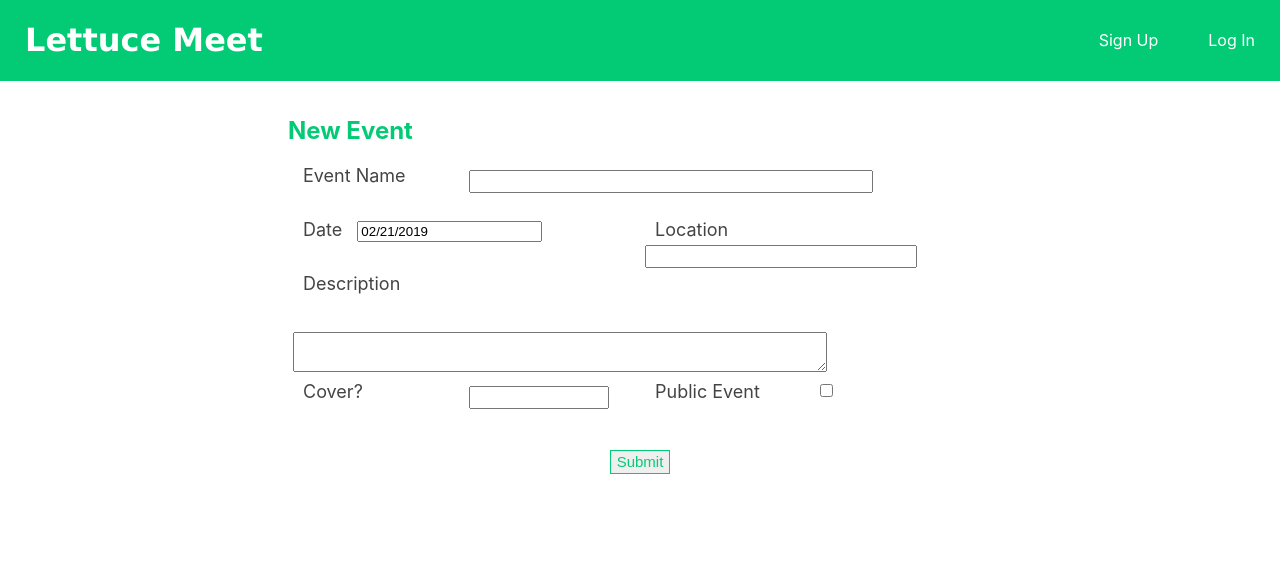
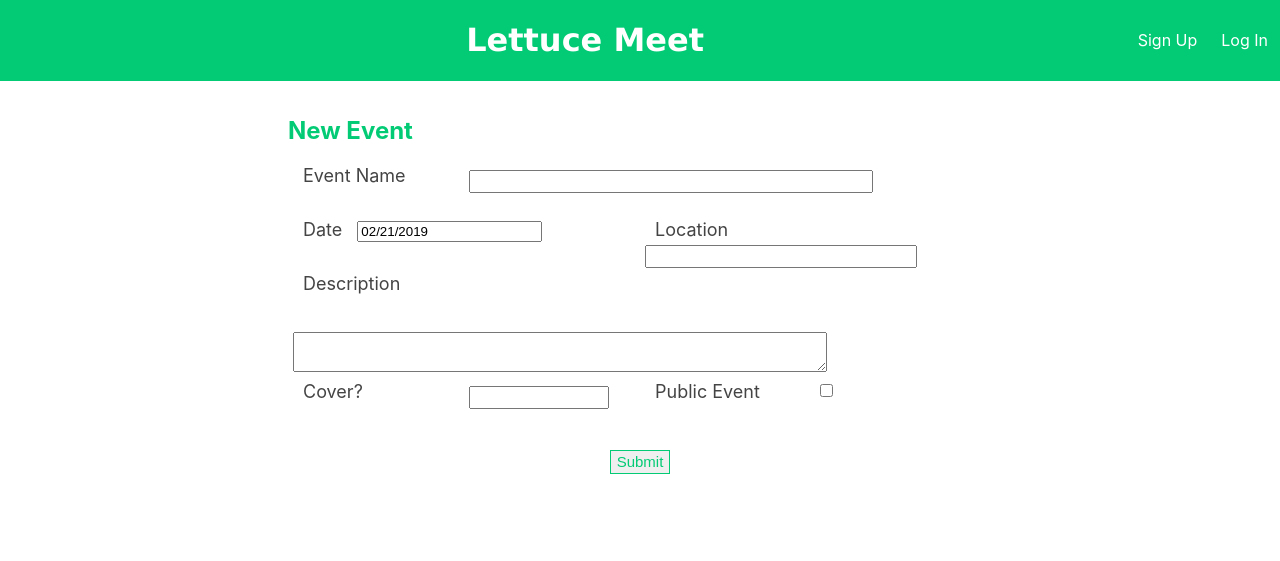
Before and after one commit to zukululu/MERN_EventCalendar_FrontEnd, a React app in the folder mern-calendar-app/: page /create in a window 1280 px wide. Built offline with nearby package versions, Linux system fonts and the light colour scheme; a web font is replaced by a local one.

Commit message:
Revert "wtf?"
This reverts commit 643588984778add0b45fc47f913843e16175fbb1.

```diff
--- a/mern-calendar-app/src/components/App/App.js
+++ b/mern-calendar-app/src/components/App/App.js
@@ -1,5 +1,5 @@
 import React, { Component } from 'react';
-import { Route, Switch, Redirect } from 'react-router-dom';
+import { Route, Switch } from 'react-router-dom';
 import axios from 'axios';
 
 // Styling
@@ -47,6 +47,7 @@ class App extends Component {
       password: '',
       isLoggedIn: false
     })
+    localStorage.clear()
   }
 
   handleInput (e) {
--- a/mern-calendar-app/src/components/CreateEvent/CreateEvent.js
+++ b/mern-calendar-app/src/components/CreateEvent/CreateEvent.js
@@ -34,13 +34,17 @@ class CreateEvent extends Component {
         () => {
             console.log(this.state)
         })
+        // console.log(evt.target.name)
+        // console.log(evt.target.value)
     }
 
     handleSubmit(e) {
         e.preventDefault()
         axios.post('http://localhost:3001/events/new', this.state)
             .then(res => {
-                console.log(res.data)
+                // console.log(this.state)
+                console.log('hello')
+                console.log(res)
             })
     }
 
@@ -72,7 +76,7 @@ class CreateEvent extends Component {
                     <div className="form-cover"><input type="text" name="cover" value={this.state.value} className="form" onChange={this.handleChange} /></div>
                     <div className="label-public"><label htmlFor='public'>Public Event</label></div>
                     <div className="form-public"><input type="checkbox" name="public" value={this.state.value} onChange={this.handleChange} /></div>
-                    <div className="button-submit"><input value='Submit' type='submit' className="button" /></div>
+                    <div className="button-submit"><input value='Submit' type='submit' className="button" onClick={this.handleSubmit}/></div>
                 </form>
             </div>
         );
--- a/mern-calendar-app/src/components/Header/Header.scss
+++ b/mern-calendar-app/src/components/Header/Header.scss
@@ -24,10 +24,9 @@ h1 {
 }
 
 .logo {
-    grid-column: 1;
+    grid-column: 1 / span 2;
     grid-row: 1;
-    padding: 0 25px;
-    text-align: left;
+    text-align: right;
 }
 
 .link-box {
@@ -42,7 +41,7 @@ h1 {
 .navLink {
     color: $white;
     text-decoration: none;
-    padding: 0 25px;
+    padding: 0 1.5vh;
 }
 
 .navLink:hover {
--- a/mern-calendar-app/src/components/LogIn/LogIn.js
+++ b/mern-calendar-app/src/components/LogIn/LogIn.js
@@ -1,9 +1,7 @@
 import React, { Component } from 'react';
-import { Redirect } from 'react-router-dom';
 import './Login.scss';
 
 class LogIn extends Component {
-
     render() {
         return (
             <div className="main-form">
--- a/mern-calendar-app/src/components/LogOut/LogOut.js
+++ b/mern-calendar-app/src/components/LogOut/LogOut.js
@@ -1,9 +1,7 @@
 import React, { Component } from 'react';
-import { Redirect } from 'react-router-dom';
 import './Logout.scss'
 
 class LogOut extends Component {
-
     render() {
         return (
             <div className="button-wrapper">
--- a/mern-calendar-app/src/components/SignUp/SignUp.js
+++ b/mern-calendar-app/src/components/SignUp/SignUp.js
@@ -1,9 +1,7 @@
 import React, { Component } from 'react';
-import { Redirect } from 'react-router-dom';
 import '../LogIn/Login.scss'
 
 class SignUp extends Component {
-
     render() {
         return (
             <div className="main-form">
```
